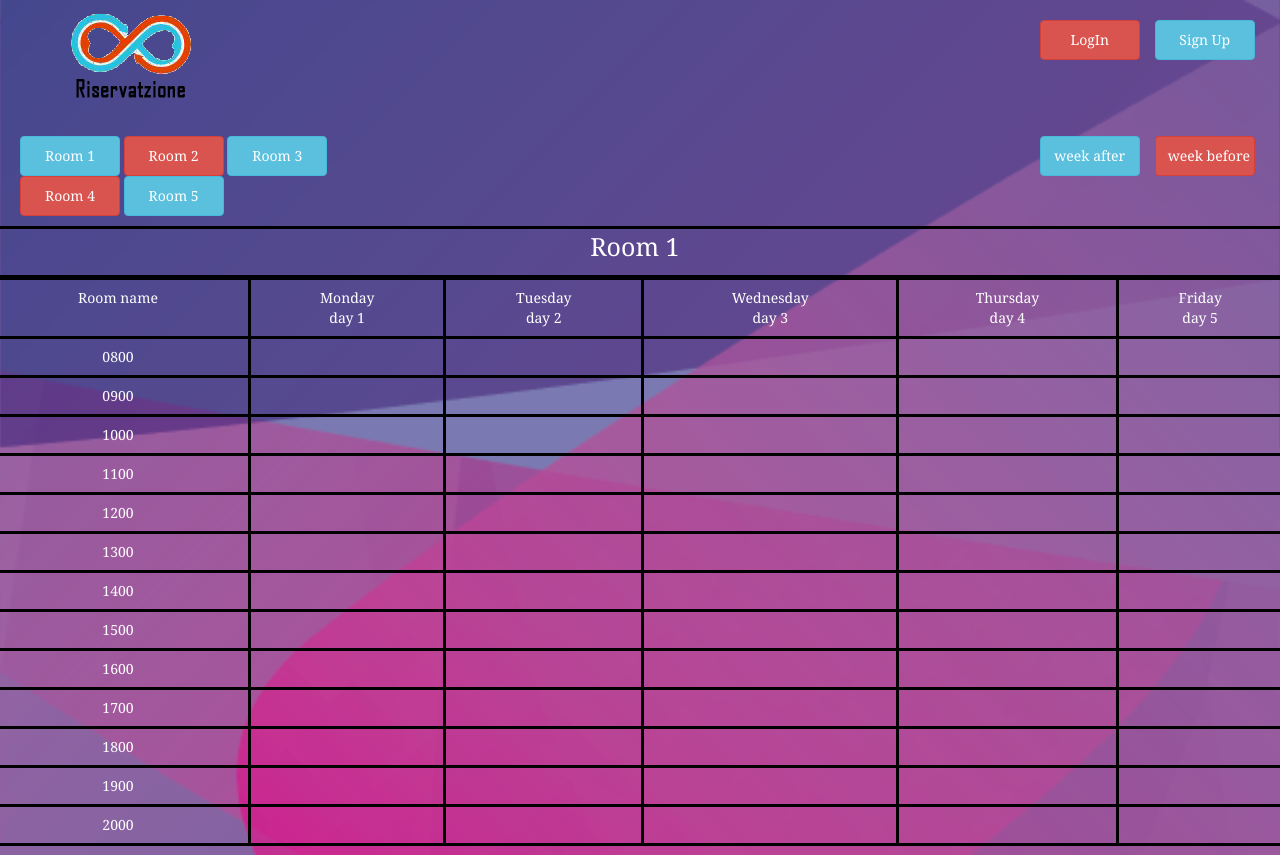
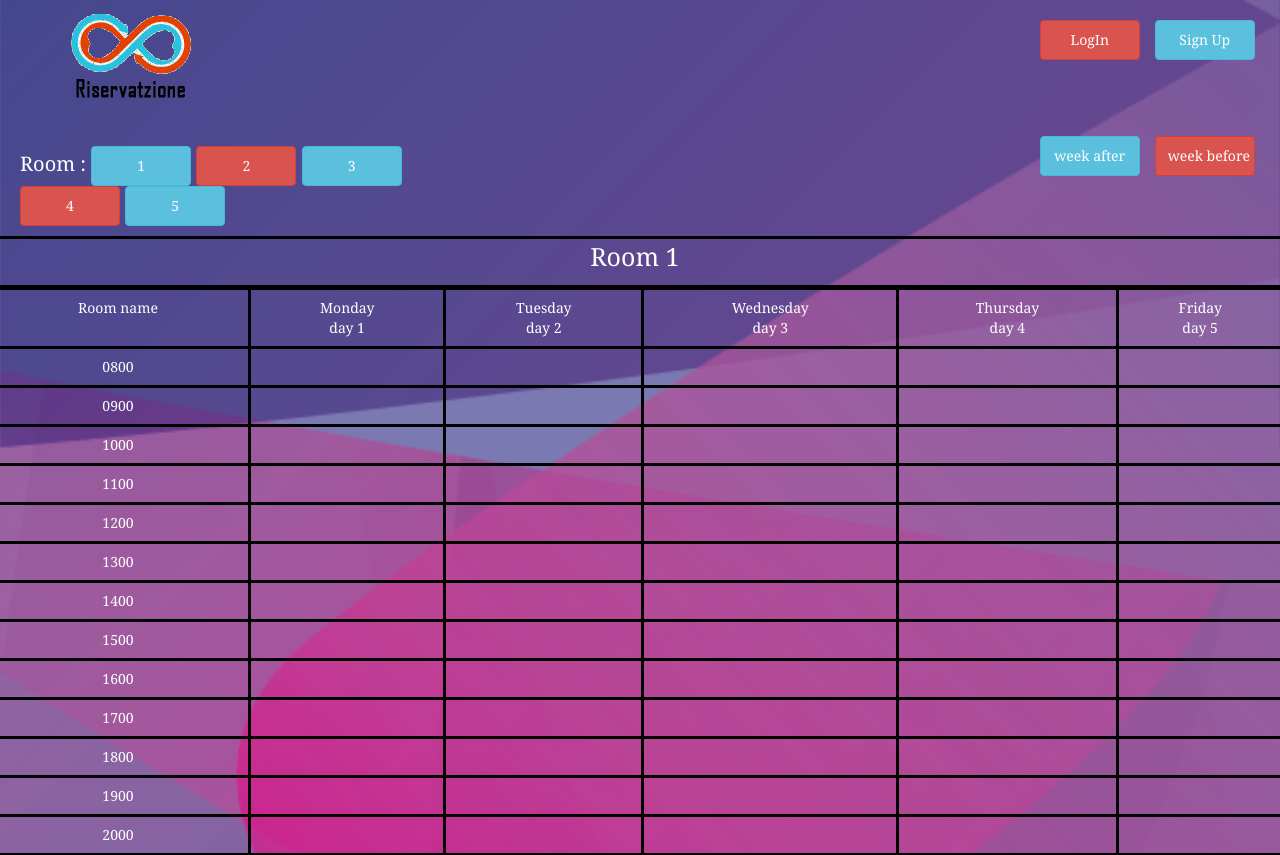
Before and after one commit to skillwork-mdimitrov/Project-Riservazione, a PHP site: page / in a window 1280 px wide. Shown: the top 855 px of the page. Run offline with PHP 8.4, Linux system fonts and the light colour scheme; some libraries are stand-ins or nearby versions.

Commit message:
changed room name

```diff
--- a/CSS/indexCSS.css
+++ b/CSS/indexCSS.css
@@ -28,6 +28,11 @@ body{
 .fluid-container{
     width: 99.2%;
 
+}
+
+#nameRoom{
+    color: white;
+    font-size: 15pt;
 }
 
 #Room1{
@@ -133,6 +138,7 @@ td
 }
 
 .booking{
+
     margin-top:600px;
     right: 0;
     float: right;
--- a/index.php
+++ b/index.php
@@ -143,12 +143,14 @@
             <div class="row" id="buttons">
                 <div class="col-sm-4 col-xs-4">
                     <p>
-                        <button type="button" class="btn btn-info" onclick="myFunction('Room1')">Room 1</button>
-                        <button type="button" class="btn btn-danger"  onclick="myFunction('Room2')">Room 2</button>
-                        <button type="button" class="btn btn-info"  onclick="myFunction('Room3')">Room 3</button>
-                        <button type="button" class="btn btn-danger"  onclick="myFunction('Room4')">Room 4</button>
-                        <button type="button" class="btn btn-info"  onclick="myFunction('Room5')">Room 5</button>
-                    </p>
+                        <div id="nameRoom">Room :
+                        <button type="button" class="btn btn-info" onclick="myFunction('Room1')">1</button>
+                        <button type="button" class="btn btn-danger"  onclick="myFunction('Room2')">2</button>
+                        <button type="button" class="btn btn-info"  onclick="myFunction('Room3')">3</button>
+                        <button type="button" class="btn btn-danger"  onclick="myFunction('Room4')">4</button>
+                        <button type="button" class="btn btn-info"  onclick="myFunction('Room5')">5</button>
+                        </div>
+                        </p>
                 </div>
                 <div class="col-sm-4 col-xs-4"><p></p></div>
                 <div class="week col-sm-4 col-xs-4">
```
